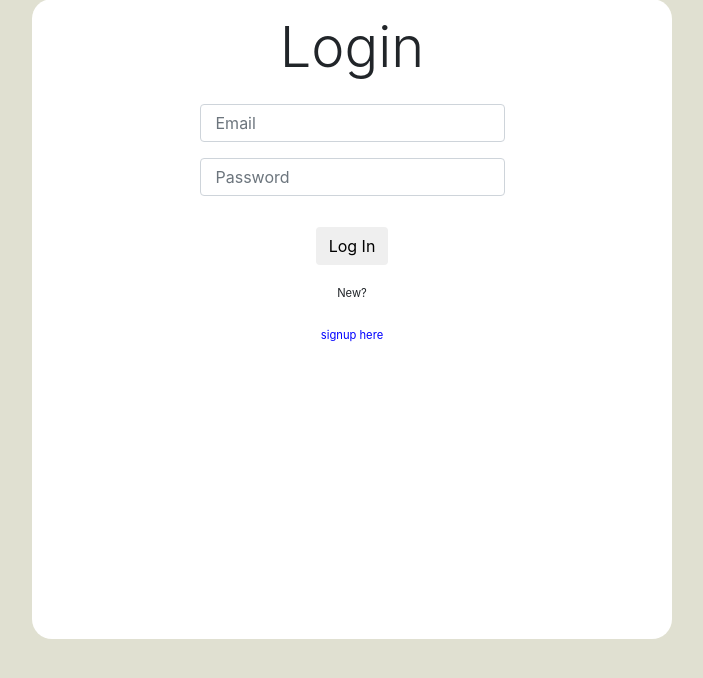
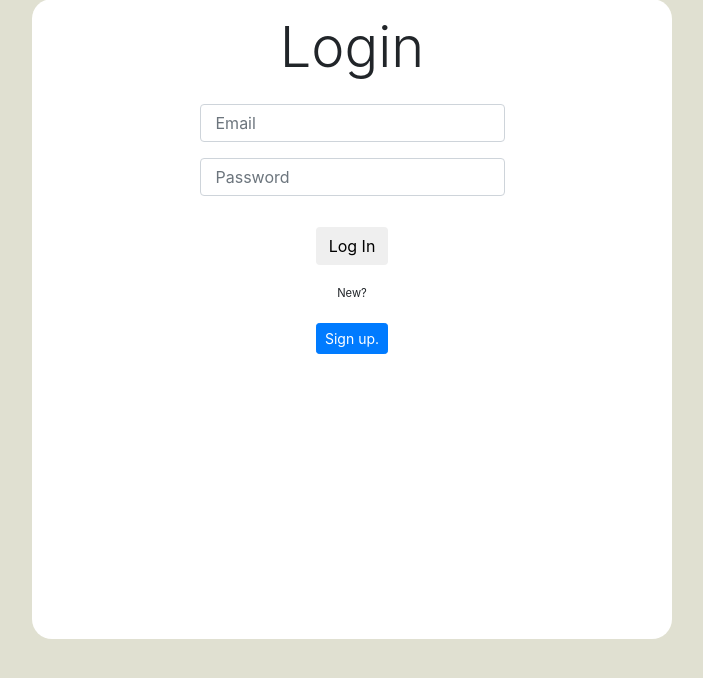
Before and after one commit to shivvignesh/bill-tracker, a Django app: page /login/ in a window 1280 px wide. Shown: the part 21-699 px from the top of the page, without its empty margins (288-991 px from the left). Run offline with Django 3.2, Linux system fonts and the light colour scheme; some libraries are stand-ins or nearby versions.

Commit message:
Added a button in both the pages-login and signup

```diff
--- a/templates/billapp/login.html
+++ b/templates/billapp/login.html
@@ -14,7 +14,7 @@
   <body style="background-color:#e0e0d1">
     <center>
     <div  style="height:80vh;background-color:white;margin-top:20px;border-radius:20px" class="col-md-6" >
-			<div class="container" 	><h3 style="padding:15px;font:" align="center" class="display-4">Login </h3></div>
+      <div class="container"  ><h3 style="padding:15px;font:" align="center" class="display-4">Login </h3></div>
       <form action="/login/" method="POST">
         {% csrf_token %}
         <div class="form-group">
@@ -31,7 +31,11 @@
         </div>
       </form>
 
-		<small><p style="padding:5px">New?</p><a href="/signup/" style="display:inline;color:blue;">signup here</a></small>
+    <small><p style="padding:5px">New?</p></small>
+    <div class="container">
+    	<a href="/signup/"><button type="button" class="btn btn-primary btn-sm" >Sign up.</button>
+    	</a>
+    </div>
     </div>
     </center>
   </body>
--- a/templates/billapp/signup.html
+++ b/templates/billapp/signup.html
@@ -32,7 +32,10 @@
 			<button type="submit" class="btn btn-default" align="center" >Sign Up</button>
 	</div>
 		</form>
-			<small><p style="padding:15px"><b>signin here</b></p><a href="/login/" style="display:inline;color:blue;">signin</a></small>
+			<small><p style="padding:15px"><b>signin here</b></p></small>
+		<div class="container">
+			<a href="/login/"><button type="button" class="btn btn-primary btn-sm">Signin.</button></a>
+		</div>
 		</div>
 		</center>
 	</body>
```
Lines whose indentation alone changed are shown as unchanged.
